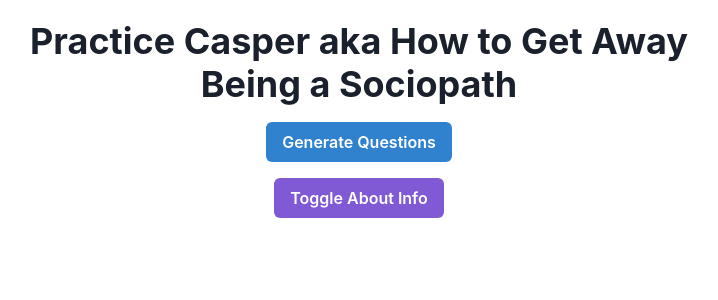
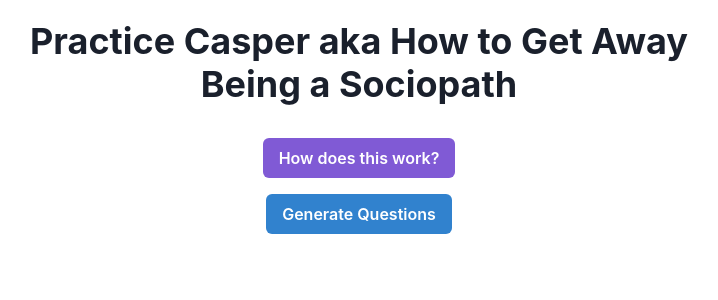
Before and after one commit to viraatdas/casper-med-exam-ai, a React (Create React App) app in the folder web-ui/: page / in a window 1280 px wide. Shown: the top 300 px of the page, without its empty margins (281-999 px from the left). Built offline with nearby package versions, Linux system fonts and the light colour scheme.

Commit message:
updated with a button to provide info

```diff
--- a/web-ui/src/App.js
+++ b/web-ui/src/App.js
@@ -84,6 +84,14 @@
 return (
   <Container maxW="container.md" centerContent p={5}>
     <Heading mb={4} textAlign="center">Practice Casper aka How to Get Away Being a Sociopath</Heading>
+    <Button mt={4} mb={4} colorScheme="purple" onClick={() => setShowAbout(!showAbout)}>
+      {showAbout ? 'Hide Info' : 'How does this work?'}
+    </Button>
+    <Collapse in={showAbout}>
+      <Text mt={4}>
+        The CASPer test is a written exam used primarily for medical school admissions, designed to assess key personal and ethical attributes. This app uses AI to generate practice questions based on previous CASPer exams to help users prepare. Answers are graded by the AI to provide feedback on how well the responses align with expected answers.
+      </Text>
+    </Collapse>
     <Button colorScheme="blue" onClick={fetchQuestions} isLoading={isLoading}>Generate Questions</Button>
     {isLoading && <Spinner />}
     {!isLoading && isScoring && <Spinner />}
@@ -116,12 +124,6 @@
         )}
       </VStack>
     )}
-      <Button mt={4} colorScheme="purple" onClick={() => setShowAbout(!showAbout)}>Toggle About Info</Button>
-      <Collapse in={showAbout}>
-        <Text mt={4}>
-          The CASPer test is a written exam used primarily for medical school admissions, designed to assess key personal and ethical attributes. This app uses AI to generate practice questions based on previous CASPer exams to help users prepare. Answers are graded by the AI to provide feedback on how well the responses align with expected answers.
-        </Text>
-      </Collapse>
   </Container>
 );
 }
```
Also changed, not shown: 2 other files (tests, documents, lock files or other folders). Lines whose indentation alone changed are shown as unchanged.
